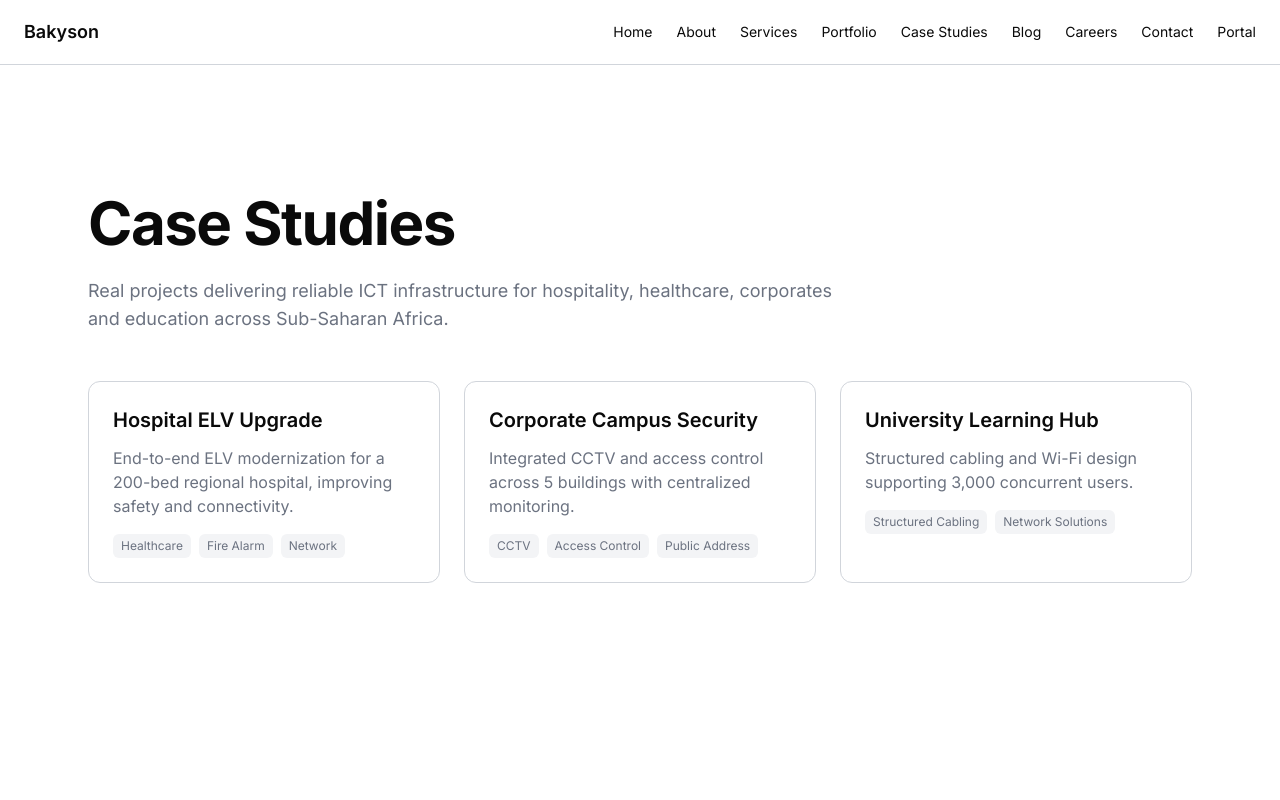
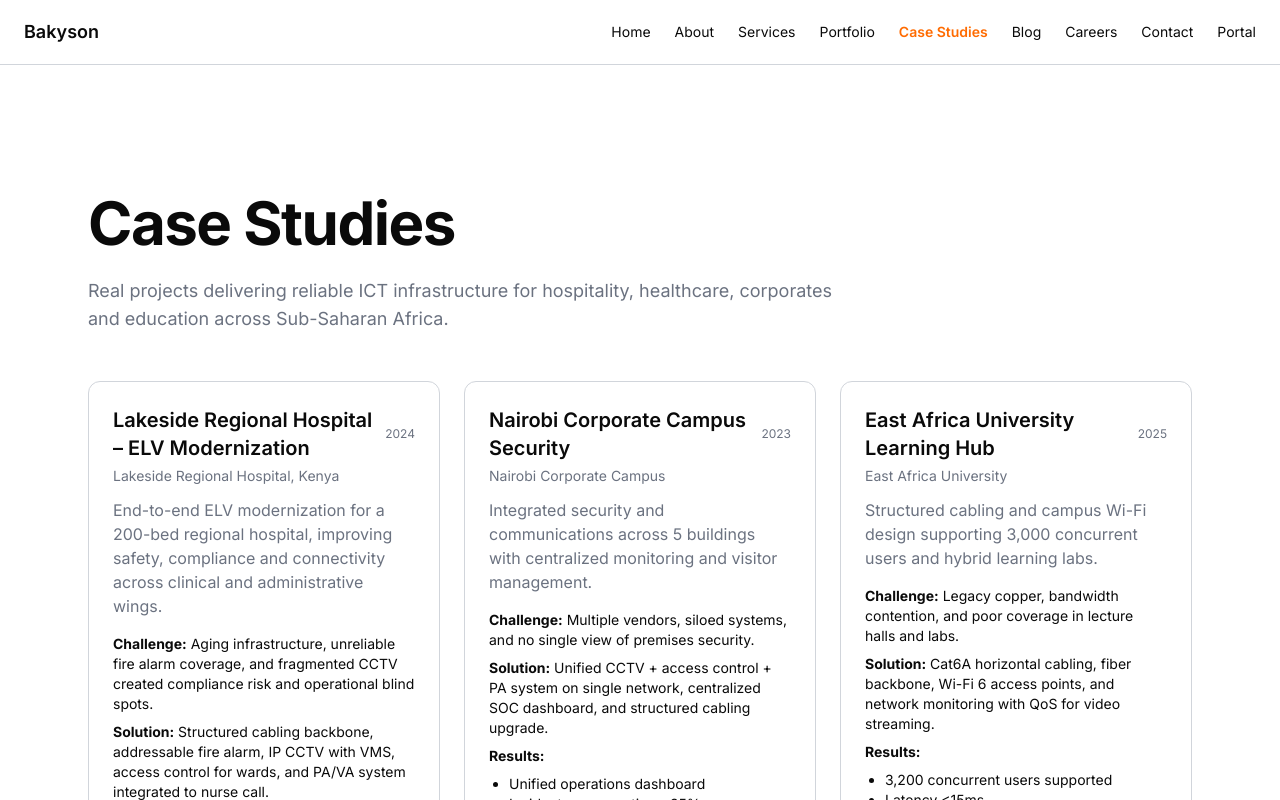
Before and after one commit to bakyson1-art/bakyson, a Next.js app: page /case-studies in a window 1280 px wide. Shown: the top 800 px of the page. Built offline with nearby package versions, Linux system fonts and the light colour scheme.

Commit message:
Add aria-current to nav, enhance case studies with detailed projects

```diff
--- a/src/app/case-studies/page.tsx
+++ b/src/app/case-studies/page.tsx
@@ -1,19 +1,34 @@
 export default function CaseStudiesPage() {
   const studies = [
     {
-      title: "Hospital ELV Upgrade",
-      summary: "End-to-end ELV modernization for a 200-bed regional hospital, improving safety and connectivity.",
-      tags: ["Healthcare", "Fire Alarm", "Network"],
+      title: "Lakeside Regional Hospital – ELV Modernization",
+      client: "Lakeside Regional Hospital, Kenya",
+      year: "2024",
+      summary: "End-to-end ELV modernization for a 200-bed regional hospital, improving safety, compliance and connectivity across clinical and administrative wings.",
+      challenge: "Aging infrastructure, unreliable fire alarm coverage, and fragmented CCTV created compliance risk and operational blind spots.",
+      solution: "Structured cabling backbone, addressable fire alarm, IP CCTV with VMS, access control for wards, and PA/VA system integrated to nurse call.",
+      results: ["99.8% system uptime", "Fire compliance audit passed", "Response time reduced 40%"],
+      tags: ["Healthcare", "Fire Alarm", "Network", "CCTV"],
     },
     {
-      title: "Corporate Campus Security",
-      summary: "Integrated CCTV and access control across 5 buildings with centralized monitoring.",
+      title: "Nairobi Corporate Campus Security",
+      client: "Nairobi Corporate Campus",
+      year: "2023",
+      summary: "Integrated security and communications across 5 buildings with centralized monitoring and visitor management.",
+      challenge: "Multiple vendors, siloed systems, and no single view of premises security.",
+      solution: "Unified CCTV + access control + PA system on single network, centralized SOC dashboard, and structured cabling upgrade.",
+      results: ["Unified operations dashboard", "Incident response time -35%", "Scalable to 2 additional buildings"],
       tags: ["CCTV", "Access Control", "Public Address"],
     },
     {
-      title: "University Learning Hub",
-      summary: "Structured cabling and Wi-Fi design supporting 3,000 concurrent users.",
-      tags: ["Structured Cabling", "Network Solutions"],
+      title: "East Africa University Learning Hub",
+      client: "East Africa University",
+      year: "2025",
+      summary: "Structured cabling and campus Wi-Fi design supporting 3,000 concurrent users and hybrid learning labs.",
+      challenge: "Legacy copper, bandwidth contention, and poor coverage in lecture halls and labs.",
+      solution: "Cat6A horizontal cabling, fiber backbone, Wi-Fi 6 access points, and network monitoring with QoS for video streaming.",
+      results: ["3,200 concurrent users supported", "Latency <15ms", "Zero downtime during exams"],
+      tags: ["Structured Cabling", "Network Solutions", "Education"],
     },
   ];
 
@@ -28,8 +43,20 @@ export default function CaseStudiesPage() {
         <div className="mt-12 grid grid-cols-1 md:grid-cols-2 lg:grid-cols-3 gap-6">
           {studies.map((s) => (
             <article key={s.title} className="rounded-xl border border-border p-6 hover:shadow-md transition">
-              <h2 className="font-semibold text-xl">{s.title}</h2>
+              <div className="flex items-center justify-between">
+                <h2 className="font-semibold text-xl">{s.title}</h2>
+                <span className="text-xs text-muted-foreground">{s.year}</span>
+              </div>
+              <p className="mt-1 text-sm text-muted-foreground">{s.client}</p>
               <p className="mt-3 text-muted-foreground">{s.summary}</p>
+              <div className="mt-4 space-y-2 text-sm">
+                <p><strong>Challenge:</strong> {s.challenge}</p>
+                <p><strong>Solution:</strong> {s.solution}</p>
+                <p><strong>Results:</strong></p>
+                <ul className="list-disc ml-5">
+                  {s.results.map(r => <li key={r}>{r}</li>)}
+                </ul>
+              </div>
               <div className="mt-4 flex flex-wrap gap-2">
                 {s.tags.map((t) => (
                   <span key={t} className="text-xs px-2 py-1 rounded-md bg-muted text-muted-foreground">
--- a/src/components/site-nav.tsx
+++ b/src/components/site-nav.tsx
@@ -1,6 +1,7 @@
 "use client";
 
 import { useState } from "react";
+import { usePathname } from "next/navigation";
 import { Button } from "@/components/ui/button";
 import {
   Dialog,
@@ -24,6 +25,8 @@ const nav = [
 
 export default function SiteNav() {
   const [open, setOpen] = useState(false);
+  const pathname = usePathname();
+  const isActive = (href: string) => pathname === href || (href !== "/" && pathname.startsWith(href));
   return (
     <>
       <div className="md:hidden">
@@ -41,7 +44,8 @@ export default function SiteNav() {
                   <li key={item.href}>
                     <a
                       href={item.href}
-                      className="text-lg hover:text-primary"
+                      className={`text-lg hover:text-primary ${isActive(item.href) ? "text-primary font-semibold" : ""}`}
+                      aria-current={isActive(item.href) ? "page" : undefined}
                       onClick={() => setOpen(false)}
                     >
                       {item.label}
@@ -55,7 +59,7 @@ export default function SiteNav() {
       </div>
       <nav className="hidden md:flex gap-6 text-sm" aria-label="Primary">
         {nav.map((item) => (
-          <a key={item.href} href={item.href} className="hover:text-primary transition">
+          <a key={item.href} href={item.href} className={`hover:text-primary transition ${isActive(item.href) ? "text-primary font-semibold" : ""}`} aria-current={isActive(item.href) ? "page" : undefined}>
             {item.label}
           </a>
         ))}
```
